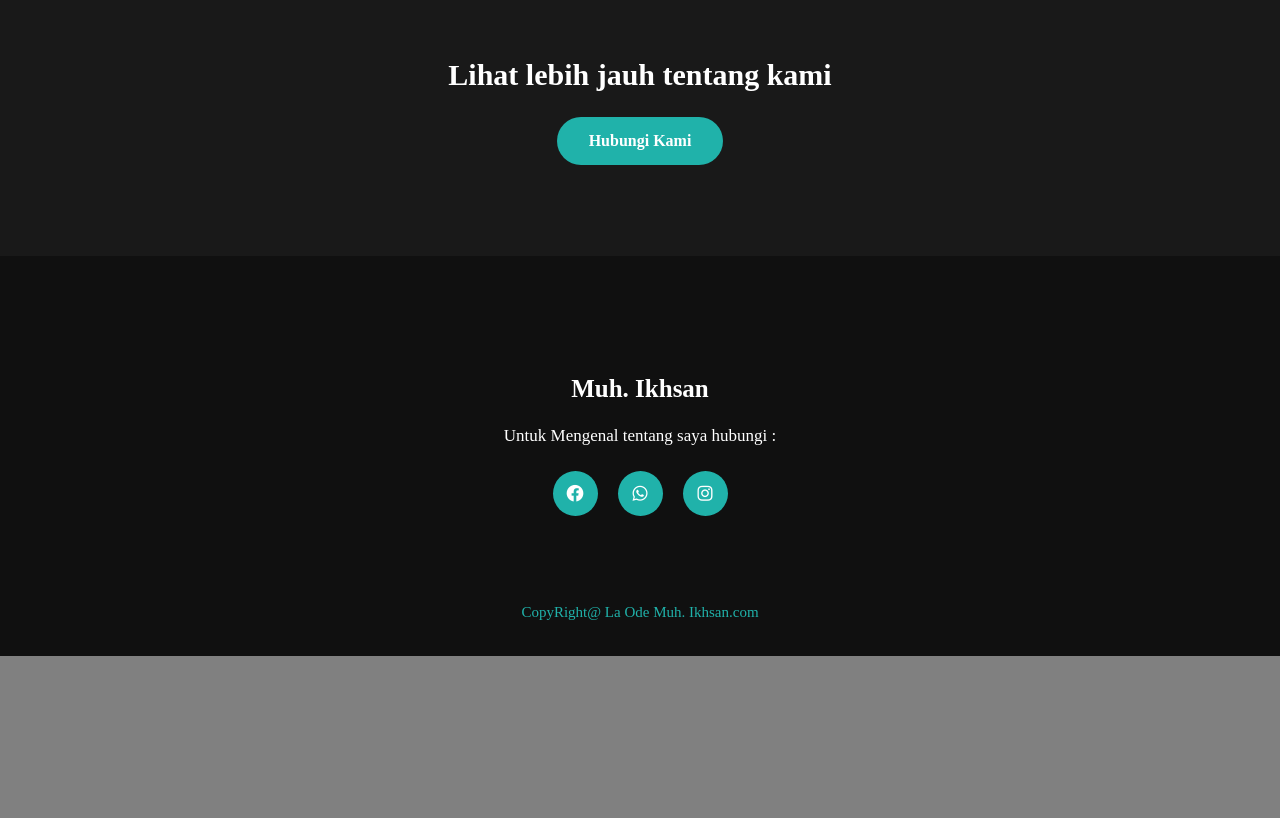
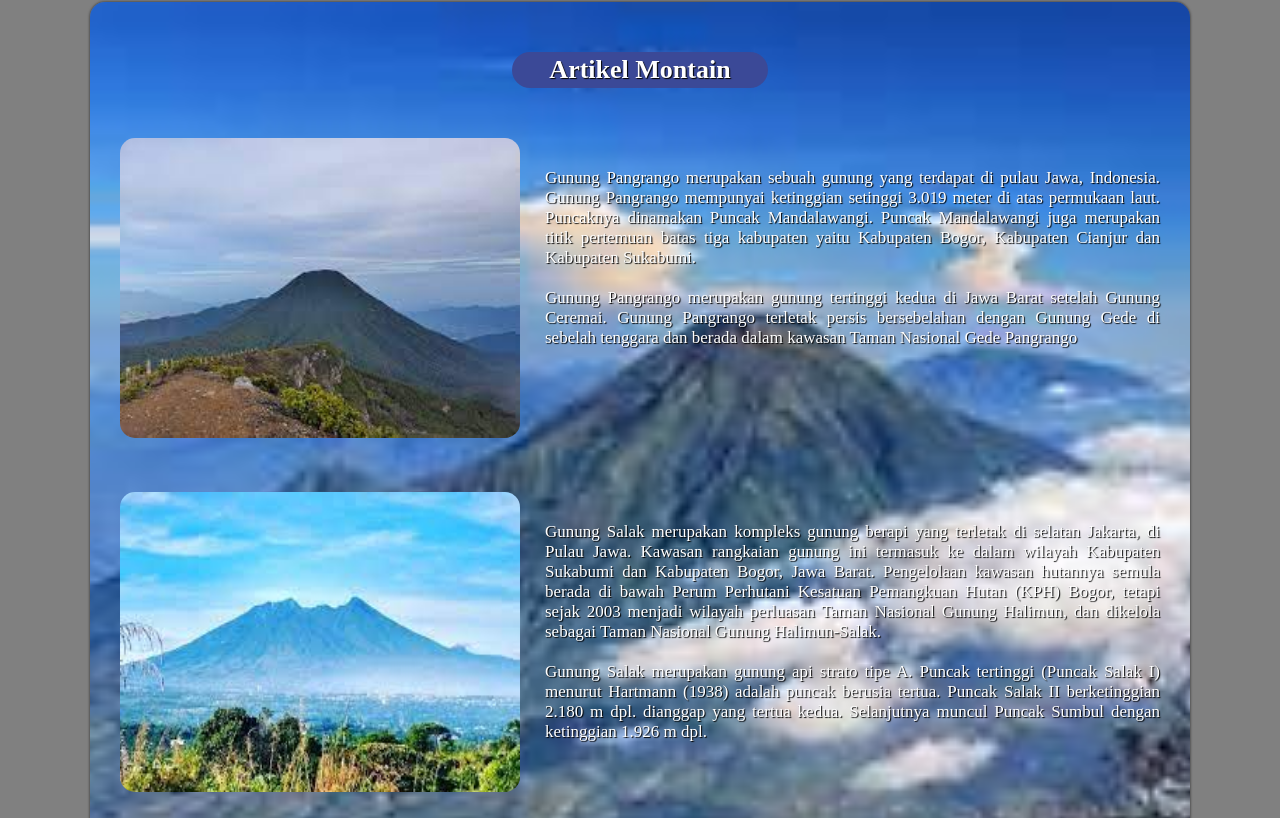
Before and after one commit to Limzy71/itw2023_233040080, a plain HTML site: page latihan/latihan 4/T4b_233040080.html in a window 1280 px wide. Shown: the part 1322-2140 px from the top of the page. Before the commit the page ends 1978 px from the top, so only its background shows below. Drawn offline with nearby package versions, Linux system fonts and the light colour scheme.

Commit message:
latihan 4

```diff
--- a/latihan/latihan 4/T4b_233040080.css
+++ b/latihan/latihan 4/T4b_233040080.css
@@ -27,14 +27,14 @@ body {
 
 .menu {
 	font-family: Verdana;
-	margin-left: 930px;
+	margin-left: 830px;
 	padding-top: 27px;
 }
 
 .menu ul li {
 	list-style: none;
 	display: inline-block;
-	margin-right: 25px;
+	margin-right: 15px;
 }
 
 .menu ul li a {
@@ -129,6 +129,7 @@ h1 span::before {
 	color: white;
 	background-color: #3b4997;
 	width: 220px;
+	padding: 3px;
 	text-shadow: 1px 1px 1px black;
 	border-radius: 50px;
 }
@@ -212,8 +213,102 @@ h1 span::before {
 	width: 230px;
 }
 
+/* Artikel */
+.artikel {
+	width: 1040px;
+	margin: 50px auto;
+	padding: 30px;
+	box-shadow: 0 0 3px rgba(0, 0, 0, .7);
+	border-radius: 15px;
+	margin-top: 80px;
+	background-image: url(bgimg.jpeg);
+	background-size: cover;
+	background-position: center;
+}
 
-/* @keyframes */
+.artikel .hey {
+	font-size: 13px;
+	text-align: center;
+	margin: 20px auto;
+	color: white;
+	background-color: #3b4997;
+	width: 250px;
+	padding: 3px;
+	text-shadow: 1px 1px 1px black;
+	border-radius: 50px;
+	margin-bottom: 50px;
+}
+
+.artikel ul li {
+	overflow: hidden;
+	margin-bottom: 50px;
+}
+
+.artikel img {
+	border-radius: 15px;
+	margin-right: 25px;
+}
+
+.artikel .kk {
+	text-shadow: 1px 1px 1px black;
+	margin-top: 30px;
+	margin-right: 120px;
+	color: white;
+	display: inline-block;
+	text-align: justify;
+	position: absolute;
+	font-size: 17px;
+}
+
+.artikel .mm {
+	text-shadow: 1px 1px 1px black;
+	margin-top: 150px;
+	margin-right: 120px;
+	color: white;
+	display: inline-block;
+	text-align: justify;
+	position: absolute;
+	font-size: 17px;
+}
+
+.artikel .jj {
+	text-shadow: 1px 1px 1px black;
+	margin-top: 30px;
+	margin-right: 120px;
+	color: white;
+	display: inline-block;
+	text-align: justify;
+	position: absolute;
+	font-size: 17px;
+}
+
+.artikel .ss {
+	text-shadow: 1px 1px 1px black;
+	margin-top: 170px;
+	margin-right: 120px;
+	color: white;
+	display: inline-block;
+	text-align: justify;
+	position: absolute;
+	font-size: 17px;
+}
+
+.artikel .hh {
+	text-shadow: 1px 1px 1px black;
+	margin-top: 30px;
+	margin-right: 120px;
+	color: white;
+	display: inline-block;
+	text-align: justify;
+	position: absolute;
+	font-size: 17px;
+}
+
+.bj {
+	height: 300px;
+	width: 400px;
+}
+
 
 /* Kontak */
 .kontak {
--- a/latihan/latihan 4/T4b_233040080.html
+++ b/latihan/latihan 4/T4b_233040080.html
@@ -19,6 +19,7 @@
             <ul>
                 <li><a href="#hai">Hai</a></li>
                 <li><a href="#mountain">List Of Mountain</a></li>
+                <li><a href="#artikel">Artikel Montain</a></li>
                 <li><a href="#kontak">Kontak</a></li>
             </ul>
         </div>
@@ -40,7 +41,7 @@
 
 <div class="container">
     <h1>List Of Mountain</h1>
-<ul class="gunung">
+    <ul class="gunung">
         <li>
             <a href="#gambar1">
                 <img src="pangrango.jpeg" alt="pangrango" class="jb">
@@ -102,6 +103,40 @@
     </ul>
 </div>
 
+<!-- Artikel -->
+<div class="artikel" id="artikel">
+    <div class="hey">
+        <h1>Artikel Montain</h1>
+    </div>
+    <ul>
+        <li>
+            <img src="pangrango.jpeg" alt="pangrango" class="bj">
+            <p class="kk">Gunung Pangrango merupakan sebuah gunung yang terdapat di pulau Jawa, Indonesia. Gunung Pangrango mempunyai ketinggian setinggi 3.019 meter di atas permukaan laut. Puncaknya dinamakan Puncak Mandalawangi. Puncak Mandalawangi juga merupakan titik pertemuan batas tiga kabupaten yaitu Kabupaten Bogor, Kabupaten Cianjur dan Kabupaten Sukabumi.</p>
+            <p class="mm">Gunung Pangrango merupakan gunung tertinggi kedua di Jawa Barat setelah Gunung Ceremai. Gunung Pangrango terletak persis bersebelahan dengan Gunung Gede di sebelah tenggara dan berada dalam kawasan Taman Nasional Gede Pangrango</p>
+        </li>
+
+        <li>
+            <img src="salak.jpeg" alt="salak" class="bj">
+            <p class="jj">
+                Gunung Salak merupakan kompleks gunung berapi yang terletak di selatan Jakarta, di Pulau Jawa. Kawasan rangkaian gunung ini termasuk ke dalam wilayah Kabupaten Sukabumi dan Kabupaten Bogor, Jawa Barat. Pengelolaan kawasan hutannya semula berada di bawah Perum Perhutani Kesatuan Pemangkuan Hutan (KPH) Bogor, tetapi sejak 2003 menjadi wilayah perluasan Taman Nasional Gunung Halimun, dan dikelola sebagai Taman Nasional Gunung Halimun-Salak.
+            </p>
+            <p class="ss">
+                Gunung Salak merupakan gunung api strato tipe A. Puncak tertinggi (Puncak Salak I) menurut Hartmann (1938) adalah puncak berusia tertua. Puncak Salak II berketinggian 2.180 m dpl. dianggap yang tertua kedua. Selanjutnya muncul Puncak Sumbul dengan ketinggian 1.926 m dpl.
+            </p>
+        </li>
+
+        <li>
+            <img src="halimun.jpeg" alt="halimun" class="bj">
+            <p class="hh">Gunung Halimun merupakan gunung yang terletak di Kabupaten Bogor dan Kabupaten Sukabumi (Jawa Barat) serta Kabupaten Lebak (Banten). Gunung dengan ketinggian sekitar 1.929 mdpl ini merupakan gunung tertinggi di Provinsi Banten dan termasuk dalam wilayah Taman Nasional Gunung Halimun-Salak (TNGHS). Di sebelah timur gunung ini terdapat Gunung Salak. Nama Halimun berasal dari bahasa Sunda yang berarti "kabut"</p>
+
+        </li>
+    </ul>
+
+</div>
+
+
+
+<!-- Kontak -->
 <div class="kontak">
     <p>Lihat lebih jauh tentang kami</p>
     <a href="#" class="button">Hubungi Kami</a>
```
Also changed, not shown: latihan/latihan 4/batu jonggoll.jpeg (deleted), latihan/latihan 4/gunung-mekonggaa.jpeg (deleted), latihan/latihan 4/halimunn.jpeg (deleted), latihan/latihan 4/kencanaa.jpg (deleted), latihan/latihan 4/pangrangoo.jpeg (deleted), latihan/latihan 4/prauu.jpeg (deleted), latihan/latihan 4/puncak_ahuawalii.jpg (deleted), latihan/latihan 4/salakk.jpeg (deleted).
